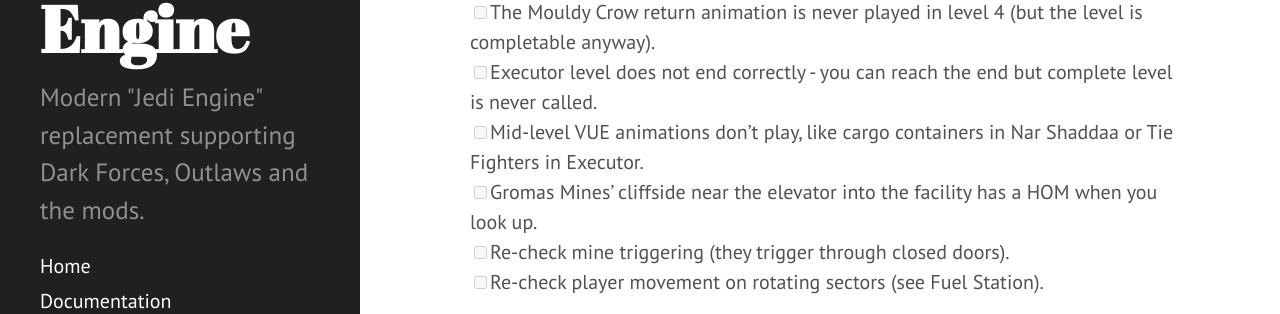
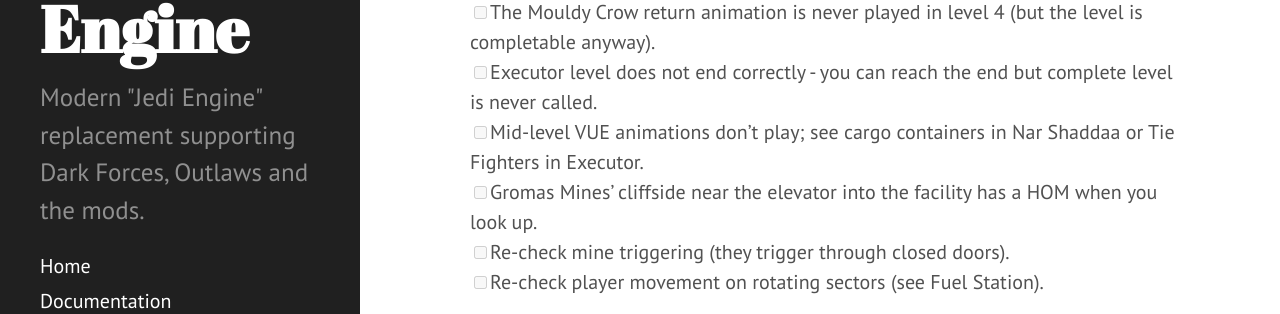
Before and after one commit to TheForceEngine/TheForceEngine.github.io, a Jekyll site: the page built from ProgressTracker.md, in a window 1280 px wide and 900 px high, scrolled down 386 px. Shown: the part 141-455 px from the top of the window. Built offline with Jekyll 4.4.1, drawn with Linux system fonts in a browser that asks for light colours.

Commit message:
Update ProgressTracker.md

```diff
--- a/ProgressTracker.md
+++ b/ProgressTracker.md
@@ -10,7 +10,7 @@
 A note for small bugs noticed during testing. This is not exhaustive, and there will be dedicated time to thoroughly test the game once the features for the release are complete. These bugs can be fixed at any time, and will be moved to the correct list when that happens.
 - [ ] The Mouldy Crow return animation is never played in level 4 (but the level is completable anyway).
 - [ ] Executor level does not end correctly - you can reach the end but complete level is never called.
-- [ ] Mid-level VUE animations don't play, like cargo containers in Nar Shaddaa or Tie Fighters in Executor.
+- [ ] Mid-level VUE animations don't play; see cargo containers in Nar Shaddaa or Tie Fighters in Executor.
 - [ ] Gromas Mines' cliffside near the elevator into the facility has a HOM when you look up.
 - [ ] Re-check mine triggering (they trigger through closed doors).
 - [ ] Re-check player movement on rotating sectors (see Fuel Station).
```
